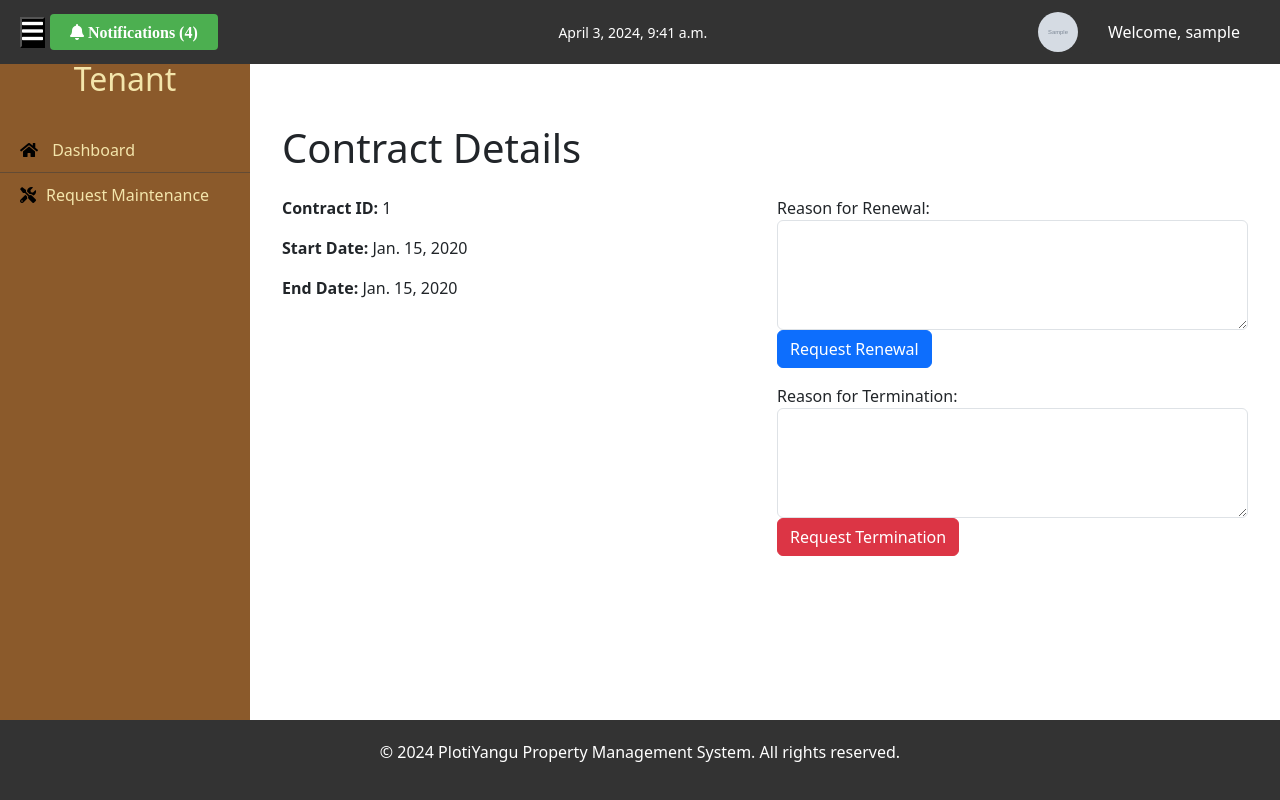
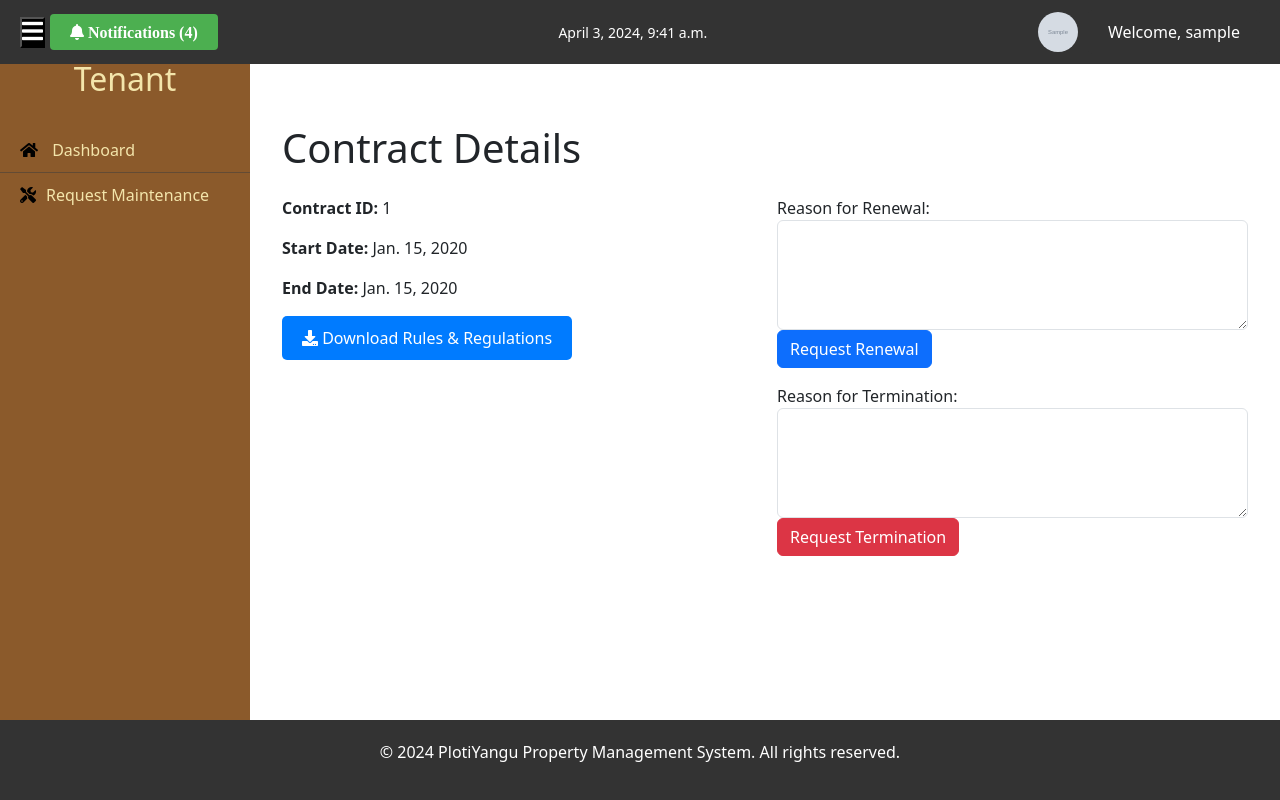
Before and after one commit to JeremiahNjoroge/plotiyanguv2, a Django app: page /tenant_contract/1/ in a window 1280 px wide. Run offline with Django 5.2, Linux system fonts and the light colour scheme; a user stored in the database is signed in; tables that the repository leaves empty hold one stand-in row (values such as "Sample post"); grey boxes marked "Sample" are stand-in pictures; some libraries are stand-ins or nearby versions.

Commit message:
modified:   plotiyangu/property/templates/tenant_contract.html

```diff
--- a/plotiyangu/property/static/css/style.css
+++ b/plotiyangu/property/static/css/style.css
@@ -341,6 +341,21 @@ header {
     margin: 0 10px;
 }
 
+.download-button {
+    display: inline-block;
+    padding: 10px 20px;
+    background-color: #007bff;
+    color: #ffffff;
+    border: none;
+    border-radius: 5px;
+    text-decoration: none;
+    font-size: 16px;
+    cursor: pointer;
+  }
+
+  .download-button:hover {
+    background-color: #0056b3;
+  }
 /* Table Styles */
 table {
     width: 100%;
--- a/plotiyangu/property/templates/tenant_contract.html
+++ b/plotiyangu/property/templates/tenant_contract.html
@@ -3,6 +3,7 @@
     Contract Details
 {% endblock %}
 
+{% load static %}
 {% block content %}
     <div class="container mt-4">
         <h1>Contract Details</h1>
@@ -11,6 +12,10 @@
                 <p><strong>Contract ID:</strong> {{ contract.contract_id }}</p>
                 <p><strong>Start Date:</strong> {{ contract.start_date }}</p>
                 <p><strong>End Date:</strong> {{ contract.end_date }}</p>
+                <!-- Button to download rules and regulations PDF -->
+                <a href="{% static 'doc/rental rules and regulations.pdf' %}" download class="download-button">
+                    <i class="fas fa-download"></i> Download Rules & Regulations
+                </a>
             </div>
             <div class="col-md-6">
                 <!-- Form for contract renewal request -->
```
Also changed, not shown: plotiyangu/media/tenant_profile_pics/diy.jpeg (added), plotiyangu/media/tenant_profile_pics/fred.jpeg (added), plotiyangu/media/tenant_profile_pics/hermina.jpeg (added), plotiyangu/media/tenant_profile_pics/hermina_7tQ8tY4.jpeg (added), plotiyangu/media/tenant_profile_pics/red.jpeg (added), plotiyangu/media/tenant_profile_pics/saul.jpeg (added), plotiyangu/media/tenant_profile_pics/wahu.jpeg (added), 2 other files.
